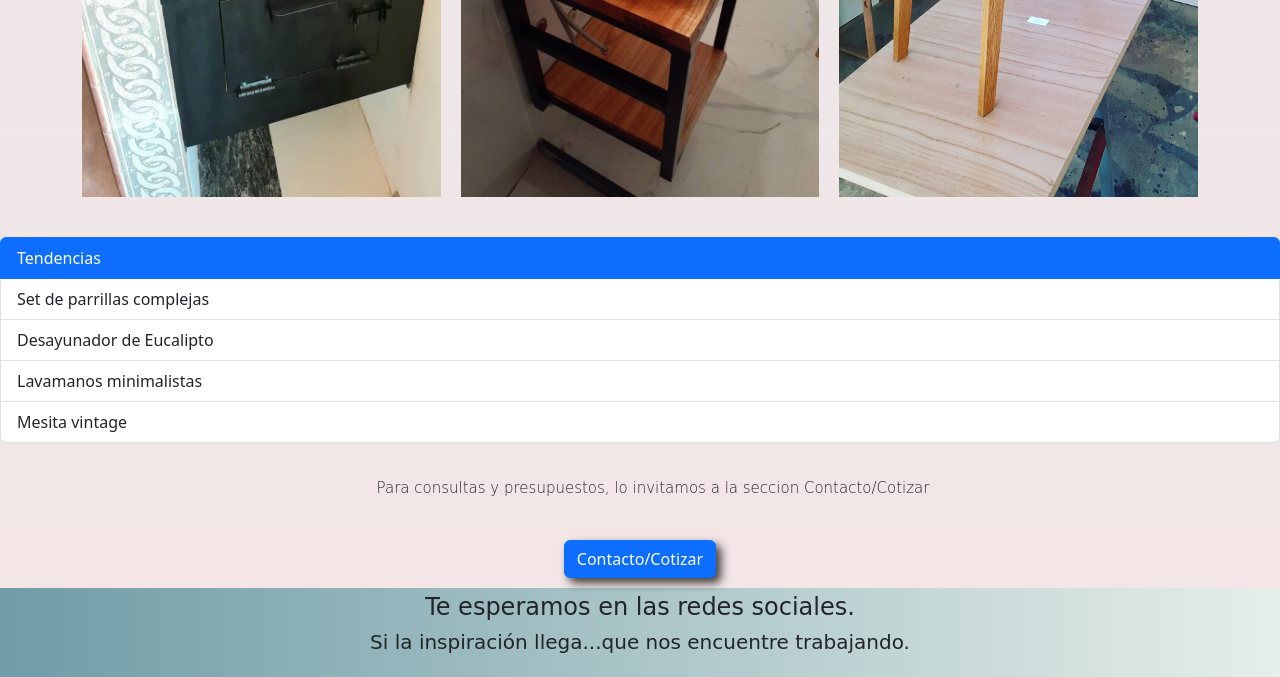
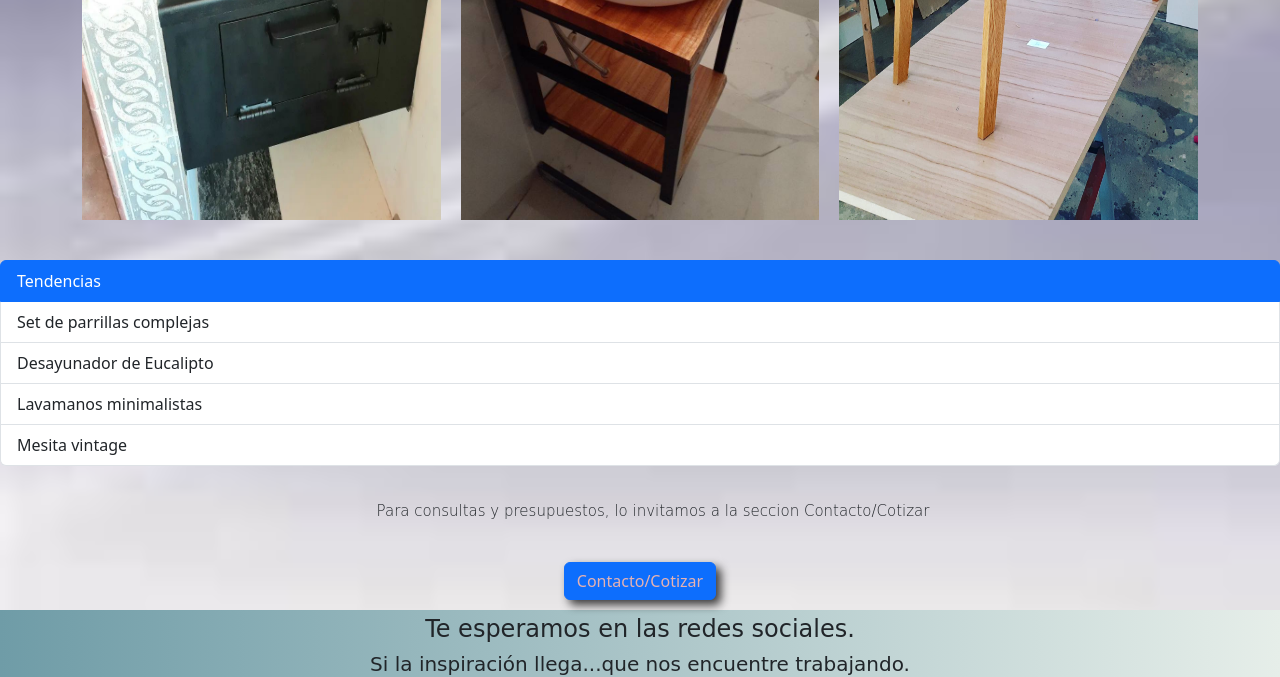
Before and after one commit to RodrikDS/BC-Herreria-Carpinteria, a plain HTML site: page pages/productos.html in a window 1280 px wide. Shown: the part 1819-2496 px from the top of the page. Drawn offline with nearby package versions, Linux system fonts and the light colour scheme; a web font is replaced by a local one.

Commit message:
back ground img

```diff
--- a/css/style.css
+++ b/css/style.css
@@ -1,8 +1,9 @@
 @import url('https://fonts.googleapis.com/css2?family=Bruno+Ace+SC&family=Konkhmer+Sleokchher&display=swap');
 
 body{
-  background: greenyellow;
-    background-image: linear-gradient(to bottom, rgb(221, 234, 231), #f6e5e7 );
+  background-image: url("../img/fondo-4.jfif");
+  background-size: cover;
+
 
 }
 .mi-titulo{
@@ -238,6 +239,7 @@ img {
   }
 
   .btn{
+    color: rgb(229, 178, 178);
     box-shadow: 5px 5px 10px 0px rgba(0,0,0,0.75);
   }
 
--- a/pages/productos.html
+++ b/pages/productos.html
@@ -66,7 +66,7 @@
 
                <p>Productos únicos, personalizados, hechos a la medida y gusto de nuestros clientes.<br>
                Donde la calidad y lo exquisto...conviven.<br>
-               Una experiencia única, que hará de tu casa, ese lugar especial que tanto querés.<br>
+               Una experiencia única, que hará de tu casa, ese lugar especial que tanto querés.<p>
             </div>
 
             </section>
```
Also changed, not shown: img/fondo-1.jfif (added), img/fondo-2.jpg (added), img/fondo-3.jpg (added), img/fondo-4.jfif (added), img/fondo.jpg (added).
